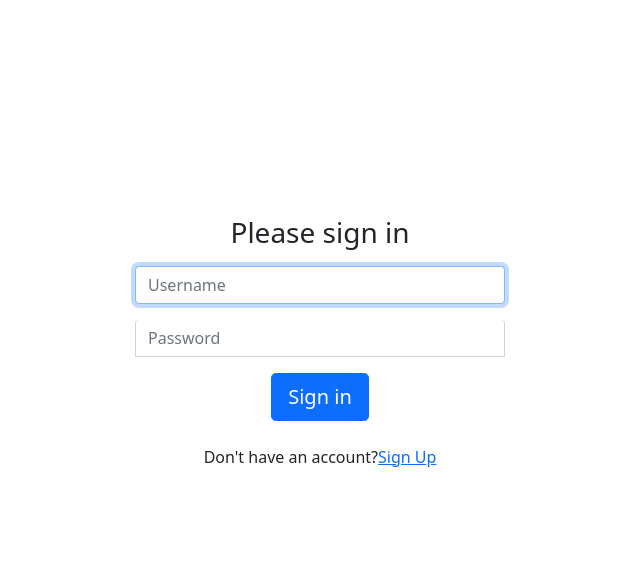
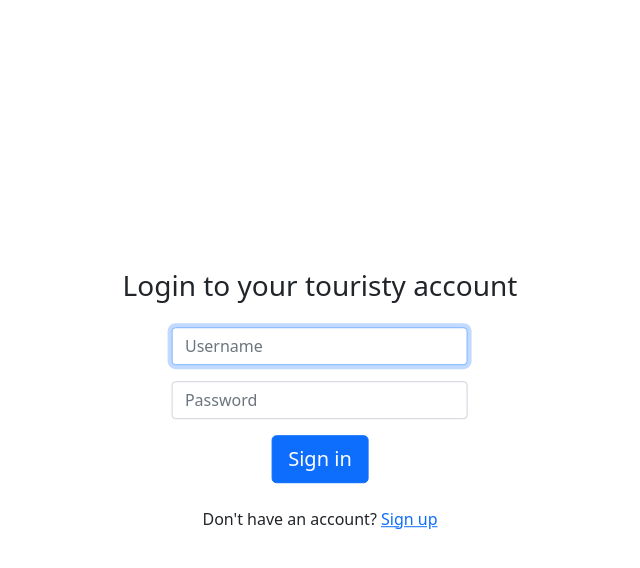
Before and after one commit to techguyseli/touristy, a Django app: page /account/login/ in a window 1280 px wide. Shown: the top 568 px of the page, without its empty margins (320-960 px from the left). Run offline with Django 4.2, Linux system fonts and the light colour scheme; some libraries are stand-ins or nearby versions.

Commit message:
fixed register and login templates' layout

```diff
--- a/touristy/account/forms.py
+++ /dev/null
@@ -1,6 +0,0 @@
-from django import forms
-
-class RegisterForm(forms.Form):
-    username = forms.CharField(label='Username', max_length=70)
-    password = forms.CharField(label='Password', max_length=70)
-    password_confirmation = forms.CharField(label='Repeat password', max_length=70)
--- a/touristy/account/static/account/style/style.css
+++ /dev/null
@@ -1,8 +0,0 @@
-input[type="userid"]{
-    border-bottom-left-radius: 0px;;
-    border-bottom-right-radius: 0px;;
-}input[type="password"]{
-    border-bottom-left-radius: 0px;;
-    border-bottom-right-radius: 0px;;
-    border-top: 0px;;
-}
--- a/touristy/account/templates/account/layout/layout.html
+++ b/touristy/account/templates/account/layout/layout.html
@@ -7,13 +7,11 @@
     <meta http-equiv="X-UA-Compatible" content="IE=edge">
     <meta name="viewport" content="width=device-width, initial-scale=1.0">
     <link rel="stylesheet" href="{% static 'account/style/bootstrap.min.css' %}">
-    <link rel="stylesheet" href="{% static 'account/style/style.css' %}">
     <script src="{% static 'account/script/popper.min.js' %}"></script>
     <script src="{% static 'account/script/bootstrap.min.js' %}"></script>
-    <script src="{% static 'account/script/script.js' %}"></script>
     <title>{% block title %}{% endblock %}</title>
 </head>
-<body>
+<body class="p-4">
     {% block body %}{% endblock %}
 </body>
 </html>
--- a/touristy/account/templates/account/login/login.html
+++ b/touristy/account/templates/account/login/login.html
@@ -6,21 +6,19 @@
 
 <!-- modifier juste le body pour créer le formuaire-->
 {% block body %}
-<div class="text-center mt-5">
-    <br><br><br><br><br><br><br>
-    <form style="max-width: 370px; margin:auto;" method="post" action="{% url 'login' %}">
+<div class="text-center position-absolute top-50 start-50 translate-middle">
+    <h1 class="h3 mb-4 font-weight-normal">Login to your touristy account</h1>
+    <form action="{% url 'login' %}" method="post" class="w-75 mx-auto">
         {% csrf_token %}
-        <h1 class="h3 mb-3 font-weight-normal">Please sign in</h1>
-        <input type="username" name="username" id="username" class="form-control mb-3" placeholder="Username" required autofocus>
-        <input type="password" name="password" id="password" class="form-control mb-3" placeholder="Password" required autofocus>
-        <div class="mt-3">
-            <button class="btn btn-lg btn-primary btn-block">Sign in</button>
-        </div>
-    </form><div class="mt-4">
+        <input type="username" name="username" class="form-control mb-3" placeholder="Username" required autofocus>
+        <input type="password" name="password" class="form-control mb-3" placeholder="Password" required autofocus>
+        <button class="btn btn-lg btn-primary btn-block">Sign in</button>
+    </form>
+    <div class="mt-4">
         <div class="d-flex justify-content-center links">
-            Don't have an account? <a href="{% url 'register' %}" class="ml-2"> Sign Up</a>
+            Don't have an account?&nbsp;<a href="{% url 'register' %}" class="ml-2">Sign up</a>
         </div>
     </div>
 </div>
-<script src="https://cdn.jsdelivr.net/npm/bootstrap@5.1.3/dist/js/bootstrap.bundle.min.js" integrity="sha384-ka7Sk0Gln4gmtz2MlQnikT1wXgYsOg+OMhuP+IlRH9sENBO0LRn5q+8nbTov4+1p" crossorigin="anonymous"></script>
+
 {% endblock %}
--- a/touristy/account/views.py
+++ b/touristy/account/views.py
@@ -1,8 +1,6 @@
 from django.shortcuts import render, redirect
 from django.contrib.auth.models import User
 from django.contrib.auth import authenticate, login
-
-from .forms import RegisterForm
 
 # Create your views here.
 def login(request):
@@ -18,17 +16,4 @@ def login(request):
 
 def register(request):
     # code here, in case successful registry, redirect to login
-    if request.method == 'POST':
-        form = RegisterForm(request.POST)
-        # check whether it's valid:
-        if form.is_valid():
-            # process the data in form.cleaned_data as required
-            # ...
-            # redirect to a new URL:
-            return HttpResponseRedirect('/thanks/')
-
-    # if a GET (or any other method) we'll create a blank form
-    else:
-        form = NameForm()
-
-    return render(request, 'account/register/register.html', {'form': form})
+    return render(request, 'account/register/register.html')
--- a/touristy/service/templates/service/layout/layout.html
+++ b/touristy/service/templates/service/layout/layout.html
@@ -7,7 +7,6 @@
     <meta http-equiv="X-UA-Compatible" content="IE=edge">
     <meta name="viewport" content="width=device-width, initial-scale=1.0">
     <link rel="stylesheet" href="{% static 'service/style/bootstrap.min.css' %}">
-    <link rel="stylesheet" href="{% static 'service/style/style.css' %}">
     <script src="{% static 'service/script/popper.min.js' %}"></script>
     <script src="{% static 'service/script/bootstrap.min.js' %}"></script>
     <title>{% block title %}{% endblock %}</title>
```
Also changed, not shown: touristy/account/templates/account/register/register.html (+15 -6 lines), touristy/account/static/account/script/script.js (deleted), touristy/service/static/service/script/script.js (deleted), touristy/service/static/service/style/style.css (deleted).
